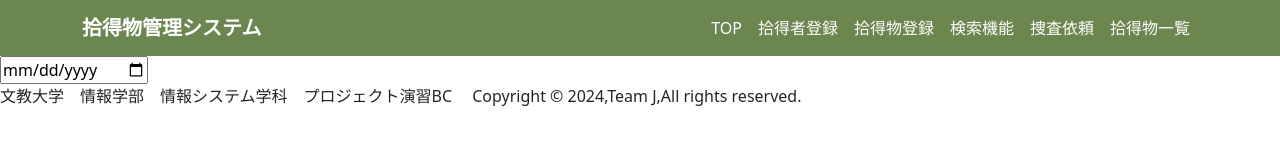
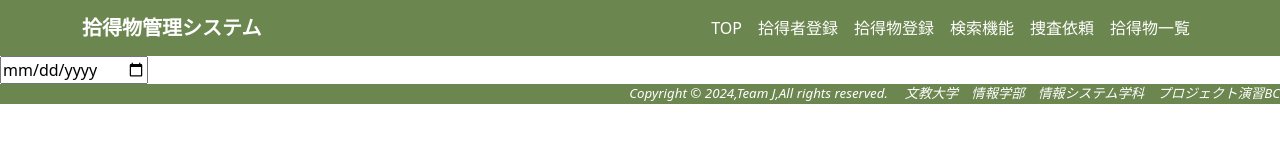
Before and after one commit to c3p31102-matsubara/2024proB_L, a plain HTML site: page search.html in a window 1280 px wide. Drawn offline with nearby package versions, Linux system fonts and the light colour scheme.

Commit message:
cssにフッターの追加

```diff
--- a/ProB_style.css
+++ b/ProB_style.css
@@ -21,3 +21,13 @@
 .center-icon {
   font-size: 24px;
 }
+
+
+/* フッター */
+footer{
+  background-color:#6c8650;
+  color:white;
+  font-style:italic;
+  font-size:smaller;
+  text-align:right;
+}
--- a/search.html
+++ b/search.html
@@ -45,7 +45,8 @@
      <input type="date">
     </main>
     <footer>
-     <p>文教大学　情報学部　情報システム学科　プロジェクト演習BC
-        Copyright &copy; 2024,Team J,All rights reserved.</p>
+     <p>Copyright &copy; 2024,Team J,All rights reserved.
+        文教大学　情報学部　情報システム学科　プロジェクト演習BC
+     </p>
     </footer>
  </body>
```
Also changed, not shown: modification.html (+4 -3 lines).
